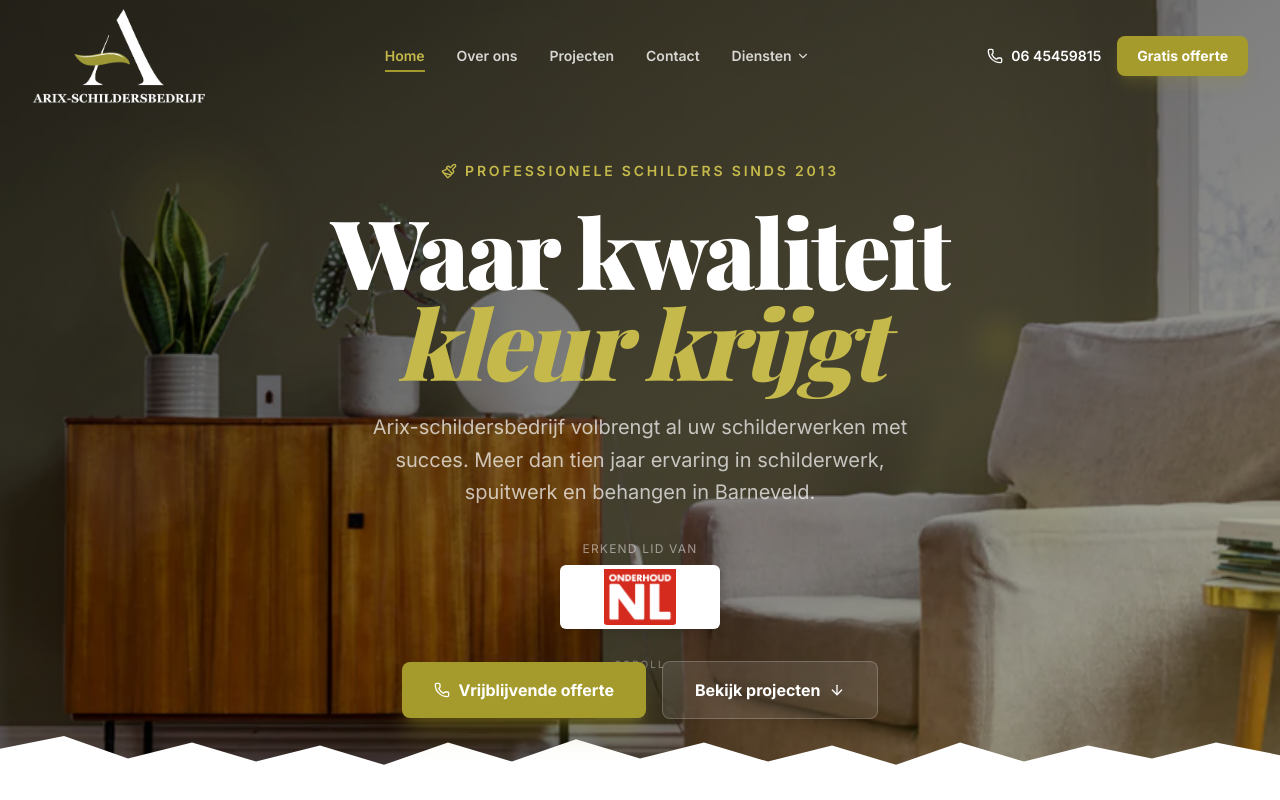
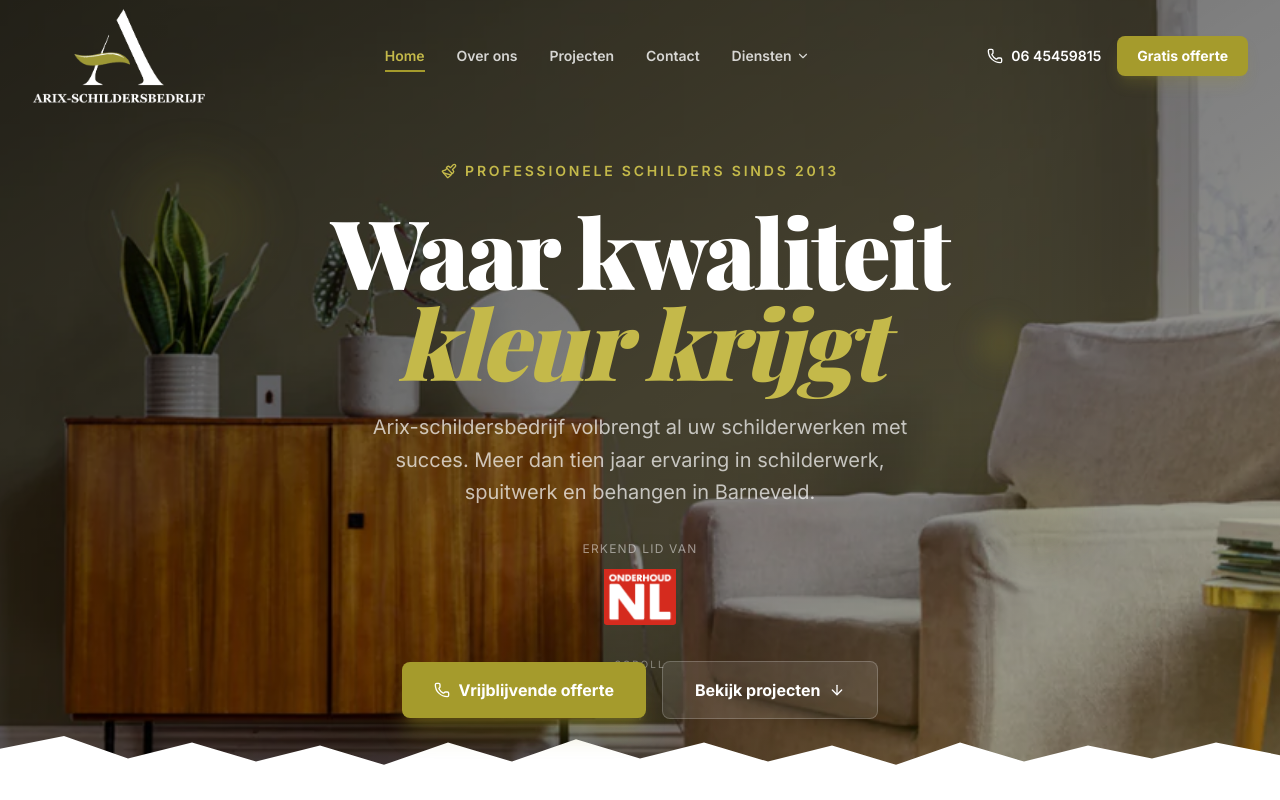
Before and after one commit to hameda9795/Arix, a Next.js app: page / in a window 1280 px wide. Shown: the top 800 px of the page. Built offline with nearby package versions, Linux system fonts and the light colour scheme; a web font is replaced by a local one.

Commit message:
Remove white background frame from OnderhoudNL logo in Hero

```diff
--- a/src/components/Hero.tsx
+++ b/src/components/Hero.tsx
@@ -90,7 +90,7 @@ export default function Hero() {
           <span className="text-[10px] sm:text-xs text-white/50 uppercase tracking-widest mb-2">
             Erkend lid van
           </span>
-          <div className="relative w-28 h-12 sm:w-36 sm:h-14 md:w-40 md:h-16 bg-white rounded-md px-3 py-1 flex items-center justify-center shadow-lg">
+          <div className="relative w-28 h-12 sm:w-36 sm:h-14 md:w-40 md:h-16 flex items-center justify-center">
             <Image
               src="/images/OnderhoudNL_Standaard_RGB_zonder witruimte.png"
               alt="OnderhoudNL erkend bedrijf"
```
